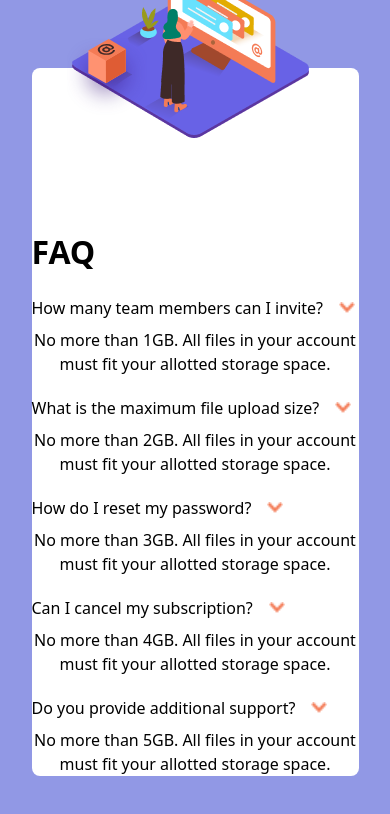
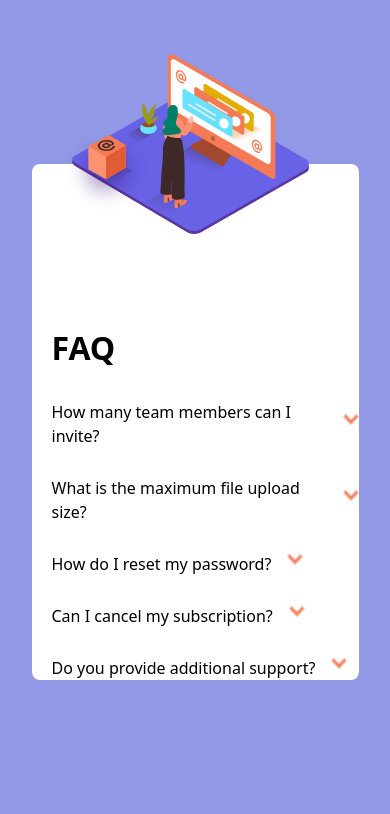
Before and after one commit to zura445/accordion2, a React (Vite) app: page / in a window 390 px wide. Shown: the top 814 px of the page. Built offline with nearby package versions, Linux system fonts and the light colour scheme.

Commit message:
create useState

```diff
--- a/src/App.jsx
+++ b/src/App.jsx
@@ -1,12 +1,15 @@
+import { useState } from "react";
 import "./App.css";
 import info from "./info.json";
 
 function App() {
+  const [accord, setAccord] = useState(0);
+
   return (
     <>
-      <div className="bg-white py-0 md:py-[65px] pr-0 md:pr-[95px] min-w-[327px] rounded-lg md:flex relative md:gap-[88px]">
+      <div className="bg-white py-0 md:py-[65px] pr-0 md:pr-[95px] min-w-[327px] rounded-lg md:flex relative md:gap-[88px] p-5 md:p-0">
         <div className="">
-          <div className="flex-justify-center hidden md:block">
+          <div className="hidden md:block">
             <img src="/mention-half.svg" alt="mention image" />
           </div>
           <div className="block md:hidden absolute top-[-110px] left-10">
@@ -24,15 +27,27 @@ function App() {
           <h1 className="text-[32px] font-bold flex justify-start">FAQ</h1>
           {info.map((item, index) => (
             <div key={index} className="">
-              <div className="flex items-center mt-5">
-                <p className="">{item.question}</p>
+              <div
+                onClick={() => setAccord(item.id)}
+                className="flex items-center mt-5 cursor-pointer"
+              >
+                <p
+                  style={{ fontWeight: accord === item.id ? "bold" : "normal" }}
+                  className="pt-2 text-left"
+                >
+                  {item.question}
+                </p>
                 <img
                   src="/arrow.png"
                   alt="arrow image"
                   className="w-4 h-3 ml-4"
                 />
               </div>
-              <p className="pt-2">{item.answer}</p>
+              {accord === item.id ? (
+                <p className="pt-2 text-left">{item.answer}</p>
+              ) : (
+                ""
+              )}
             </div>
           ))}
         </div>
--- a/src/info.json
+++ b/src/info.json
@@ -1,22 +1,27 @@
 [
   {
     "question": "How many team members can I invite?",
-    "answer": "No more than 1GB. All files in your account must fit your allotted storage space."
+    "answer": "No more than 1GB. All files in your account must fit your allotted storage space.",
+    "id": "1"
   },
   {
     "question": "What is the maximum file upload size?",
-    "answer": "No more than 2GB. All files in your account must fit your allotted storage space."
+    "answer": "No more than 2GB. All files in your account must fit your allotted storage space.",
+    "id": "2"
   },
   {
     "question": "How do I reset my password?",
-    "answer": "No more than 3GB. All files in your account must fit your allotted storage space."
+    "answer": "No more than 3GB. All files in your account must fit your allotted storage space.",
+    "id": "3"
   },
   {
     "question": "Can I cancel my subscription?",
-    "answer": "No more than 4GB. All files in your account must fit your allotted storage space."
+    "answer": "No more than 4GB. All files in your account must fit your allotted storage space.",
+    "id": "4"
   },
   {
     "question": "Do you provide additional support?",
-    "answer": "No more than 5GB. All files in your account must fit your allotted storage space."
+    "answer": "No more than 5GB. All files in your account must fit your allotted storage space.",
+    "id": "5"
   }
 ]
```
